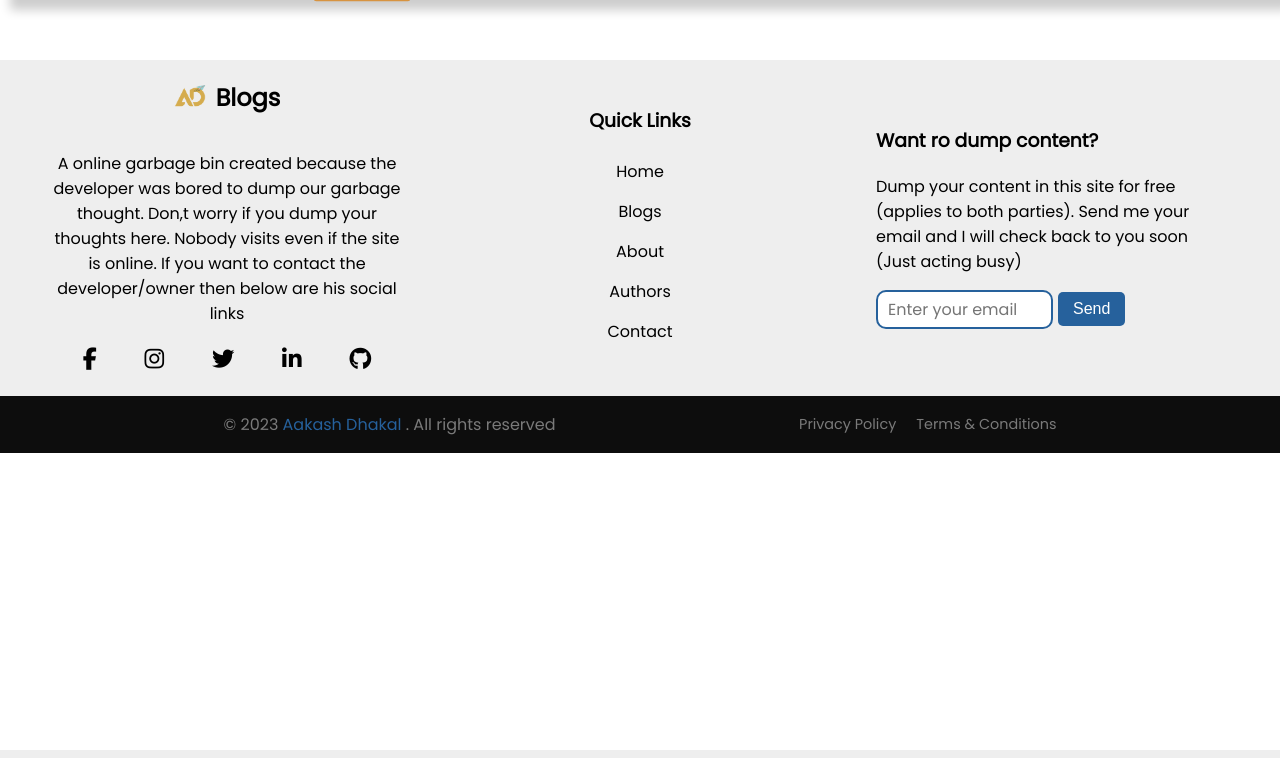
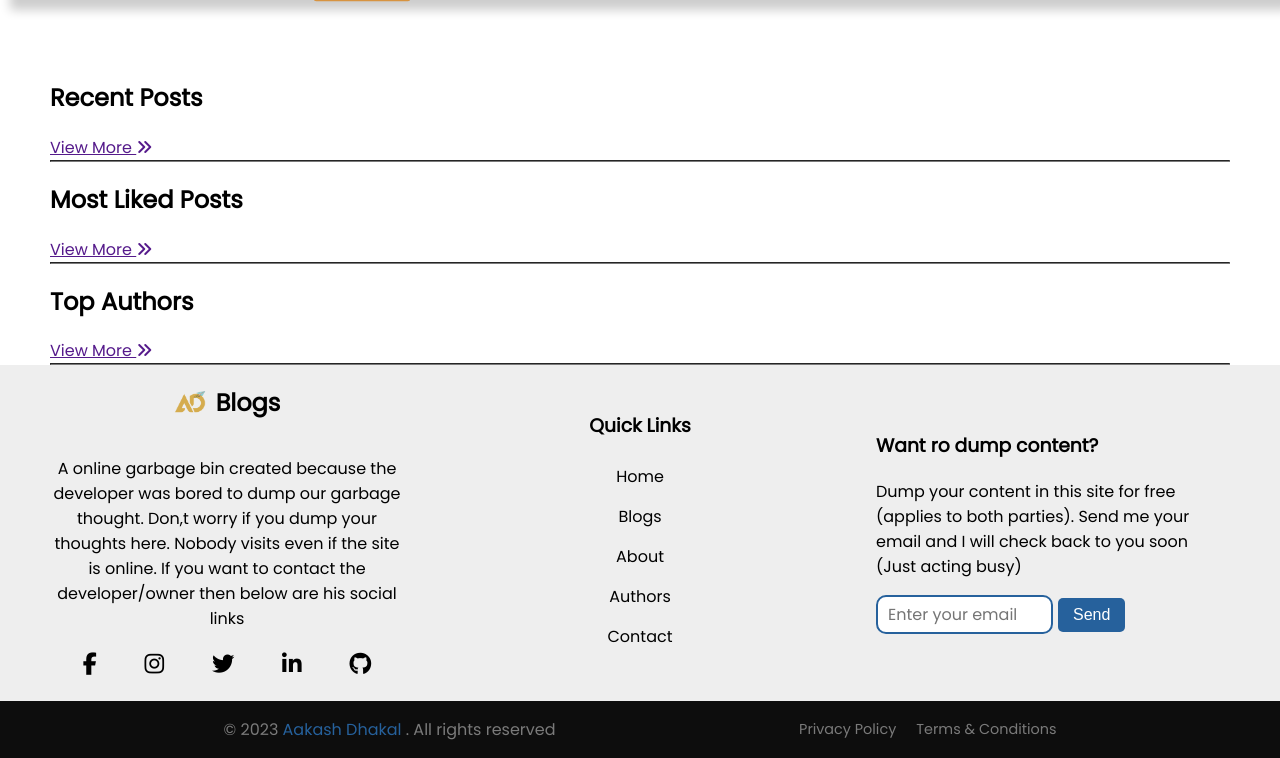
Before and after one commit to aakashdhakal/dynamic-blog-website, a PHP site: page / in a window 1280 px wide. Shown: the part 50-808 px from the top of the page. Run offline with PHP 8.4, Linux system fonts and the light colour scheme; tables that the repository leaves empty or names only in its code hold one stand-in row (values such as "Sample post"); some libraries are stand-ins or nearby versions; some web fonts are replaced.

Commit message:
Add files via upload

```diff
--- a/featured-post-config.php
+++ b/featured-post-config.php
@@ -1,6 +1,7 @@
 <?php
 
 $conn = new mysqli("localhost", "root", "", "blogs");
+// $conn = new mysqli("sql104.epizy.com", "epiz_34036901", "tNH4q0qWuV", "epiz_34036901_users");
 $sql = "SELECT id, title, date, thumbnail, content, author,category
         FROM posts
         WHERE status = '1' AND featured = '1'
--- a/featured-posts.php
+++ b/featured-posts.php
@@ -1,4 +1,3 @@
-<div class="featured-post-wrapper">
 <div class="featured-post-thumbnail">
     <img src="<?php echo $featured_thumbnail ?>" alt="">
 </div>
@@ -26,4 +25,3 @@
 
 
 </div>
-</div>
--- a/index.php
+++ b/index.php
@@ -1,8 +1,7 @@
 <?php
 session_start();
-?>
-<?php
 include 'includes/navbar.php';
+include 'extra-script.php';
 
 ?>
 <div class="scroll-to-top">
@@ -11,7 +10,71 @@
 
 <section id="featured-post">
     <div class="max-width">
-        <?php include 'featured-post-config.php'; ?>
+        <div class="featured-post-wrapper">
+            <?php include 'featured-post-config.php'; ?>
+        </div>
+    </div>
+</section>
+<section id="recent-post">
+    <div class="max-width">
+        <div class="recent-post-wrapper">
+            <div class="heading-wrapper">
+                <div class="heading">
+                    <h1>Recent Posts</h1>
+                    <a href="">View More <i class="fas fa-angles-right"></i></a>
+                </div>
+                <hr>
+            </div>
+            <div class="recent-post-card-wrapper">
+
+                <?php include 'recent-posts-config.php'; ?>
+            </div>
+        </div>
+    </div>
+</section>
+<section id="top-posts-authors">
+    <div class="max-width">
+        <div class="top-posts-authors-wrapper">
+            <div class="top-posts-wrapper">
+                <div class="heading-wrapper">
+                    <div class="heading">
+                        <h1>Most Liked Posts</h1>
+                        <a href="">View More <i class="fas fa-angles-right"></i></a>
+                    </div>
+                    <hr>
+                </div>
+                <?php include 'top-posts-config.php'; ?>
+            </div>
+            <div class="top-authors-wrapper">
+                <div class="top-authors">
+                    <div class="heading-wrapper">
+                        <div class="heading">
+                            <h1>Top Authors</h1>
+                            <a href="">View More <i class="fas fa-angles-right"></i></a>
+                        </div>
+                        <hr>
+                    </div>
+                    <?php include 'top-authors-config.php'; ?>
+                </div>
+                <!-- <div class="authors-register-form-wrapper">
+                    <div class="heading-wrapper">
+                        <div class="heading">
+                            <h1>Want to dump content ?</h1>
+                        </div>
+                    </div>
+                    <p>Dump your content in this site for free (applies to both parties). Send me your email and I will check back to you soon (Just acting busy)</p>
+                    <form action="author-register-config.php" method="POST" class="authors-register-form">
+                        <div class="input-wrapper">
+                            <input type="email" name="email" placeholder="Email">
+                        </div>
+                        <div class="input-wrapper">
+                            <textarea name="message" placeholder="Message"></textarea>
+                        </div>
+                        <button type="submit" name="register-submit" id="formSendBtn">Submit</button>
+                    </form>
+                </div> -->
+            </div>
+        </div>
     </div>
 </section>
 
--- a/login-config.php
+++ b/login-config.php
@@ -3,6 +3,7 @@
 echo "<script>console.log('ERROR')</script>";
 
 $db = new mysqli("localhost", "root", "", "blogs");
+// $db = new mysqli("sql104.epizy.com", "epiz_34036901", "tNH4q0qWuV", "epiz_34036901_users");
 
 if (!isset($_SESSION["username"])) {
     if (isset($_POST["username"]) && isset($_POST["password"])) {
--- /dev/null
+++ b/recent-posts-config.php
@@ -0,0 +1,30 @@
+<?php
+
+$conn = new mysqli("localhost", "root", "", "blogs");
+// $conn = new mysqli("sql104.epizy.com", "epiz_34036901", "tNH4q0qWuV", "epiz_34036901_users");
+$sql = "SELECT id, title, date, thumbnail, author, status ,content, category
+        FROM posts
+        WHERE status = '1'
+        ORDER BY date DESC
+        LIMIT 4";
+$result = mysqli_query($conn, $sql);
+
+while ($row = mysqli_fetch_assoc($result)) {
+    if (mysqli_num_rows($result) > 0) {
+        $recent_title = $row["title"];
+        $recent_author = $row["author"];
+        $recent_thumbnail = $row["thumbnail"];
+        $recent_content = $row["content"];
+        $recent_category = $row["category"];
+        $time_ago = getTimeAgo($row["date"]);
+
+
+        $sql2 = "SELECT profilepic, firstname, lastname FROM users WHERE username = '$recent_author'";
+        $result2 = mysqli_query($conn, $sql2);
+        if (mysqli_num_rows($result2) > 0) {
+            $row2 = mysqli_fetch_assoc($result2);
+            $recent_name = $row2["firstname"] . " " . $row2["lastname"];
+        }
+        include 'recent-post.php';
+    }
+}
--- a/signup-config.php
+++ b/signup-config.php
@@ -1,6 +1,7 @@
 <?php
 session_start();
 
+// $db = new mysqli("sql104.epizy.com", "epiz_34036901", "tNH4q0qWuV", "epiz_34036901_users");
 $db = new mysqli("localhost", "root", "", "blogs");
 if ($db->connect_error) {
     die("Connection failed: " . $db->connect_error);
--- /dev/null
+++ b/top-authors-config.php
@@ -0,0 +1,46 @@
+<?php
+
+$conn = new mysqli("localhost", "root", "", "blogs");
+// $conn = new mysqli("sql104.epizy.com", "epiz_34036901", "tNH4q0qWuV", "epiz_34036901_users");
+$sql = "SELECT username, firstname, lastname, profilepic,followers,bio,id
+        FROM users
+        WHERE role = 'author'
+        ORDER BY followers DESC
+        LIMIT 3";
+$result = mysqli_query($conn, $sql);
+if (mysqli_num_rows($result) > 0) {
+    while ($row = mysqli_fetch_assoc($result)) {
+        $author_username = $row["username"];
+        $author_firstname = $row["firstname"];
+        $author_lastname = $row["lastname"];
+        $author_name = $author_firstname . " " . $author_lastname;
+        $author_profile = $row["profilepic"];
+        $author_followers = formatNumber($row["followers"]);
+        $author_bio = $row["bio"];
+        $author_id = $row["id"];
+        $follower_class = "not-followed";
+        $follower_text = "fas fa-user-plus";
+
+
+        if (isset($_SESSION['username'])) {
+            $username = $_SESSION['username'];
+            if ($username == $author_username) {
+                continue;
+            }
+            $sql1 = "SELECT author_username
+                     FROM followers_data
+                     WHERE user_username = '$username'";
+            $result1 = mysqli_query($conn, $sql1);
+            if (mysqli_num_rows($result1) > 0) {
+                while ($row1 = mysqli_fetch_assoc($result1)) {;
+                    if ($author_username == $row1['author_username']) {
+                        $follower_class = "followed";
+                        $follower_text = "fas fa-user-check";
+                    }
+                }
+            }
+        }
+
+        include 'top-authors.php';
+    }
+}
--- /dev/null
+++ b/top-posts-config.php
@@ -0,0 +1,30 @@
+<?php
+$conn = new mysqli("localhost", "root", "", "blogs");
+// $conn = new mysqli("sql104.epizy.com", "epiz_34036901", "tNH4q0qWuV", "epiz_34036901_users");
+
+$sql = "SELECT id, title, date, thumbnail, author, status ,content, category,likes
+        FROM posts
+        WHERE status = '1'
+        ORDER BY likes DESC
+        LIMIT 3";
+$result = mysqli_query($conn, $sql);
+
+while ($row = mysqli_fetch_assoc($result)) {
+        if (mysqli_num_rows($result) > 0) {
+                $top_id = $row["id"];
+                $top_title = $row["title"];
+                $top_author = $row["author"];
+                $top_thumbnail = $row["thumbnail"];
+                $top_content = $row["content"];
+                $top_category = $row["category"];
+                $top_likes = formatNumber($row["likes"]);
+
+                $sql2 = "SELECT profilepic, firstname, lastname FROM users WHERE username = '$top_author'";
+                $result2 = mysqli_query($conn, $sql2);
+                if (mysqli_num_rows($result2) > 0) {
+                        $row2 = mysqli_fetch_assoc($result2);
+                        $top_name = $row2["firstname"] . " " . $row2["lastname"];
+                }
+                include 'top-post.php';
+        }
+}
```
Also changed, not shown: extra-script.php (added, +71 -0 lines), follow-config.php (added, +42 -0 lines), recent-post.php (added, +20 -0 lines), top-authors.php (added, +14 -0 lines), top-post.php (added, +21 -0 lines). Lines whose indentation alone changed are shown as unchanged.
